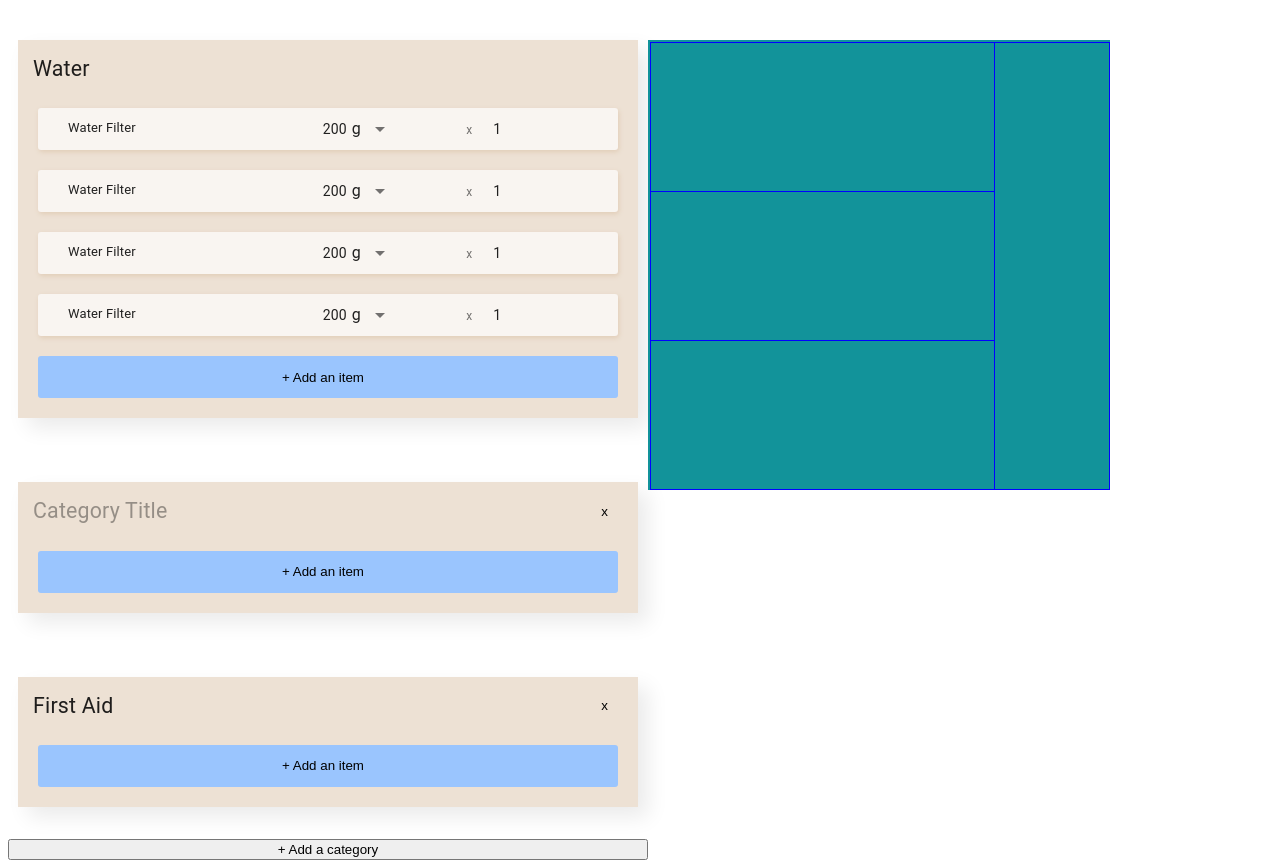
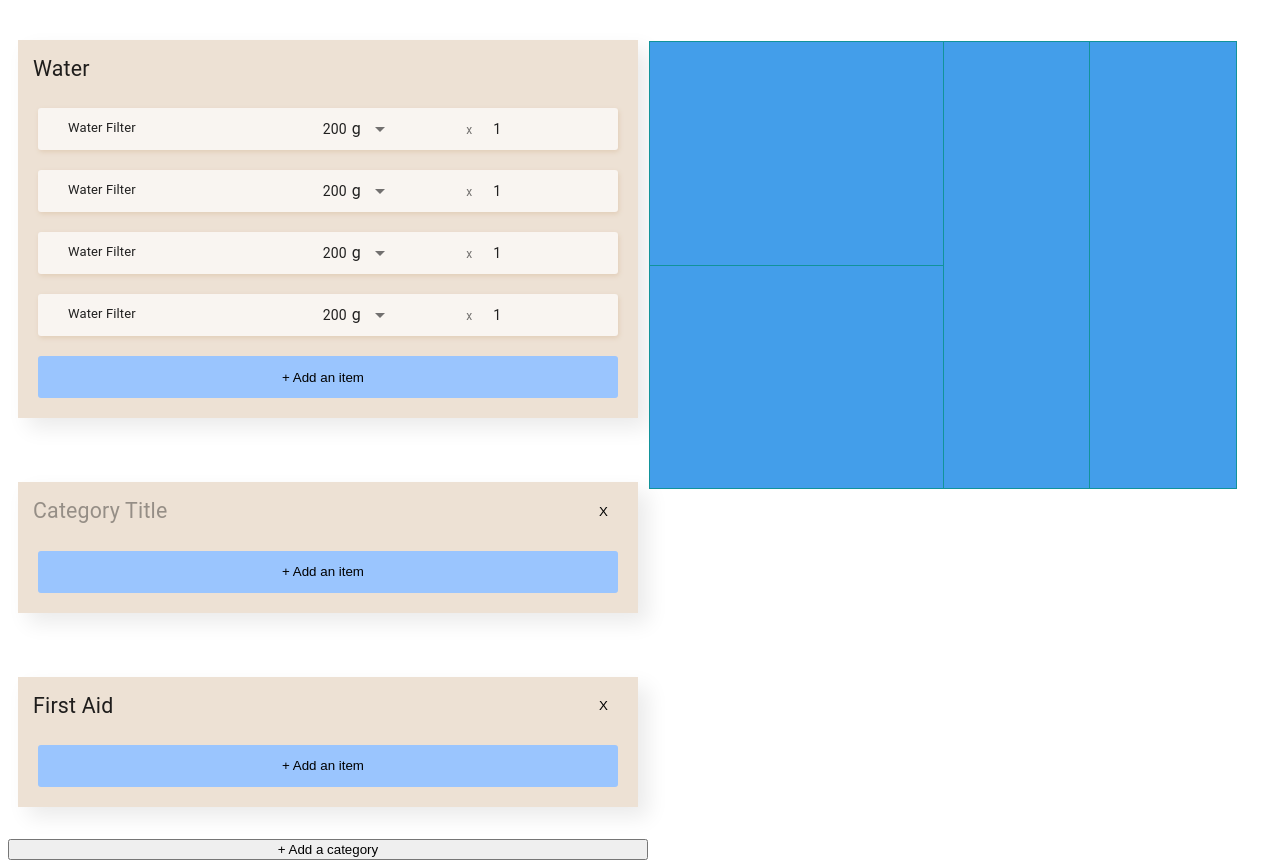
Before and after one commit to mitchHartigan/trekkr, a React (Create React App) app: page / in a window 1280 px wide. Built offline with nearby package versions, Linux system fonts and the light colour scheme.

Commit message:
feat: programmatic treemap colors

```diff
--- a/package.json
+++ b/package.json
@@ -25,6 +25,7 @@
     "react-uuid": "^1.0.2",
     "react-vis": "^1.11.7",
     "styled-components": "^5.0.1",
+    "tinycolor2": "^1.4.1",
     "typescript": "^3.8.3",
     "uuid": "^8.1.0"
   },
--- a/src/pack/BackpackData/utils.js
+++ b/src/pack/BackpackData/utils.js
@@ -1,5 +1,7 @@
 import { v4 as uuidv4 } from "uuid";
 import initialData from "../../components/initial-data";
+import tinycolor from "tinycolor2";
+import { NONAME } from "dns";
 
 export const handleDrag = (result, currentState) => {
   const { destination, source, draggableId } = result;
@@ -164,6 +166,8 @@ export const handleUpdateItem = (itemId, key, value, currentState) => {
 };
 
 export const parseDataForVis = (initialData) => {
+  // TODO: abstract this function out into its own file, that calls smaller functions.
+
   let formattedCategories = [];
 
   const items = initialData.items;
@@ -181,12 +185,30 @@ export const parseDataForVis = (initialData) => {
 
     let formattedChildren = [];
 
+    let allCategoryItemsWeight = [];
+
     initialCategory.itemIds.forEach((id) => {
+      allCategoryItemsWeight.push(parseInt(items[id].weight * items[id].qty));
+    });
+
+    let largestWeightInCategory = findLargestWeight(allCategoryItemsWeight);
+
+    initialCategory.itemIds.forEach((id) => {
+      let currentItemWeight = items[id].weight * items[id].qty;
+
+      let backgroundColor = generateBackgroundColor(
+        currentItemWeight,
+        largestWeightInCategory,
+        40,
+        "rgb(77, 157, 224)"
+      );
+
       let formattedItem = {
         name: id,
-        size: items[id].weight * items[id].qty,
+        size: currentItemWeight,
         style: {
-          border: "thin solid blue",
+          backgroundColor: backgroundColor,
+          border: "none",
         },
       };
       formattedChildren.push(formattedItem);
@@ -198,6 +220,10 @@ export const parseDataForVis = (initialData) => {
 
   const formattedData = {
     title: "",
+    style: {
+      background: "none",
+      border: "none",
+    },
     children: formattedCategories,
   };
 
@@ -213,3 +239,37 @@ export const handleDeleteCategory = (id, initialData) => {
 
   return initialData;
 };
+
+export const scale = (num, in_min, in_max, out_min, out_max) => {
+  return ((num - in_min) * (out_max - out_min)) / (in_max - in_min) + out_min;
+};
+
+export const generateBackgroundColor = (
+  currentWeightValue,
+  maxWeightValue,
+  maxLightenValue,
+  currentColor
+) => {
+  const invertedLightenValue = scale(
+    currentWeightValue,
+    1,
+    maxWeightValue,
+    1,
+    maxLightenValue
+  );
+
+  const mappedLightenValue =
+    maxLightenValue -
+    maxLightenValue * (invertedLightenValue / maxLightenValue);
+
+  console.log(
+    tinycolor(currentColor).saturate(0).lighten(mappedLightenValue).toRgb()
+  );
+
+  console.log(tinycolor(currentColor).saturate(10).lighten(mappedLightenValue));
+  return tinycolor(currentColor).saturate(10).lighten(mappedLightenValue);
+};
+
+export const findLargestWeight = (itemArray) => {
+  return Math.max(...itemArray);
+};
--- a/src/pack/Category/Category.js
+++ b/src/pack/Category/Category.js
@@ -59,7 +59,7 @@ export default class Category extends Component {
                     className="category__deleteButton"
                     onClick={this.handleDelete}
                   >
-                    x
+                    X
                   </button>
                 )}
               </div>
--- a/src/pack/Category/_category.scss
+++ b/src/pack/Category/_category.scss
@@ -5,7 +5,6 @@
 
 .category {
   padding: 0vh 5vw 0vh 5vw;
-  background-color: lightblue;
   margin: 4vh 1vw 4vh 1vw;
   border-radius: 10px;
   &__title {
--- a/src/vis/index.js
+++ b/src/vis/index.js
@@ -2,26 +2,6 @@ import React from "react";
 import "./main.scss";
 
 import { Treemap, makeWidthFlexible } from "react-vis";
-
-function _getRandomData(total) {
-  const totalLeaves = total || Math.random() * 20;
-  const leaves = [];
-  for (let i = 0; i < totalLeaves; i++) {
-    leaves.push({
-      name: total ? total : String(Math.random()).slice(0, 3),
-      size: Math.random() * 1000,
-      color: Math.random(),
-      style: {
-        border: "thin solid red",
-      },
-    });
-  }
-  return {
-    title: "",
-    color: 1,
-    children: leaves,
-  };
-}
 
 const data = {
   title: "",
@@ -98,7 +78,7 @@ export default class TreemapGraph extends React.Component {
       mode: "squarify",
     };
     return (
-      <div style={{ width: "40vw" }}>
+      <div style={{ width: "50vw" }}>
         <FlexibleTreemap {...treeProps} />
       </div>
     );
```
Also changed, not shown: 1 other file (tests, documents, lock files or other folders).
